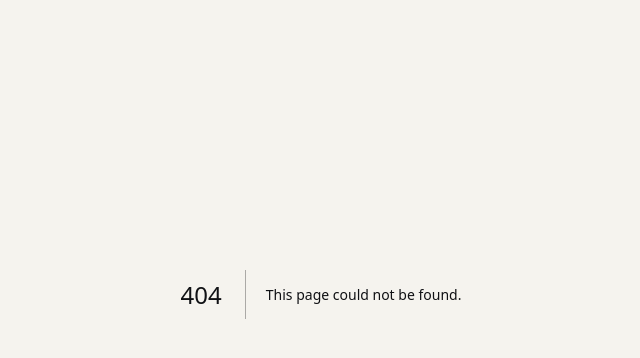
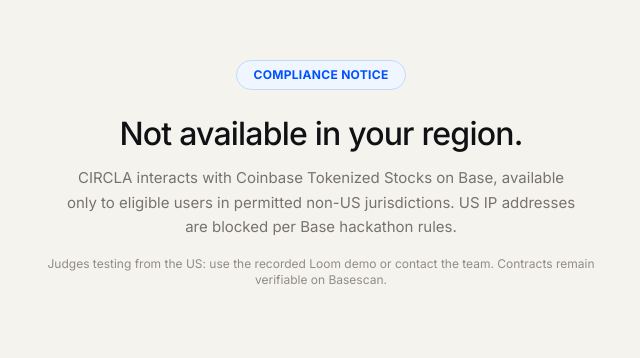
Before and after one commit to Saber1Y/Circla, a Next.js app in the folder web/: page /blocked in a window 1280 px wide. Before the commit this address had no page. Shown: the part 106-464 px from the top of the page, without its empty margins (319-959 px from the left). Built offline with nearby package versions, Linux system fonts and the light colour scheme.

Commit message:
feat: add blocked compliance page

```diff
--- /dev/null
+++ b/web/app/blocked/page.tsx
@@ -0,0 +1,20 @@
+export default function Blocked() {
+  return (
+    <main className="mx-auto flex min-h-[70vh] max-w-[640px] flex-col items-center justify-center px-7 py-16 text-center">
+      <div className="rounded-full border border-blue-200 bg-blue-50 px-4 py-1.5 text-xs font-bold uppercase tracking-wide text-[#0052FF]">
+        Compliance Notice
+      </div>
+      <h1 className="mt-6 font-[var(--font-newsreader)] text-[32px] font-medium leading-tight tracking-tight text-[#101114]">
+        Not available in your region.
+      </h1>
+      <p className="mt-3 max-w-[520px] font-[var(--font-sora)] text-[15px] leading-relaxed text-[#77736c]">
+        CIRCLA interacts with Coinbase Tokenized Stocks on Base, available only to eligible users in permitted
+        non-US jurisdictions. US IP addresses are blocked per Base hackathon rules.
+      </p>
+      <p className="mt-4 text-xs text-[#918d85]">
+        Judges testing from the US: use the recorded Loom demo or contact the team. Contracts remain verifiable on
+        Basescan.
+      </p>
+    </main>
+  );
+}
```
